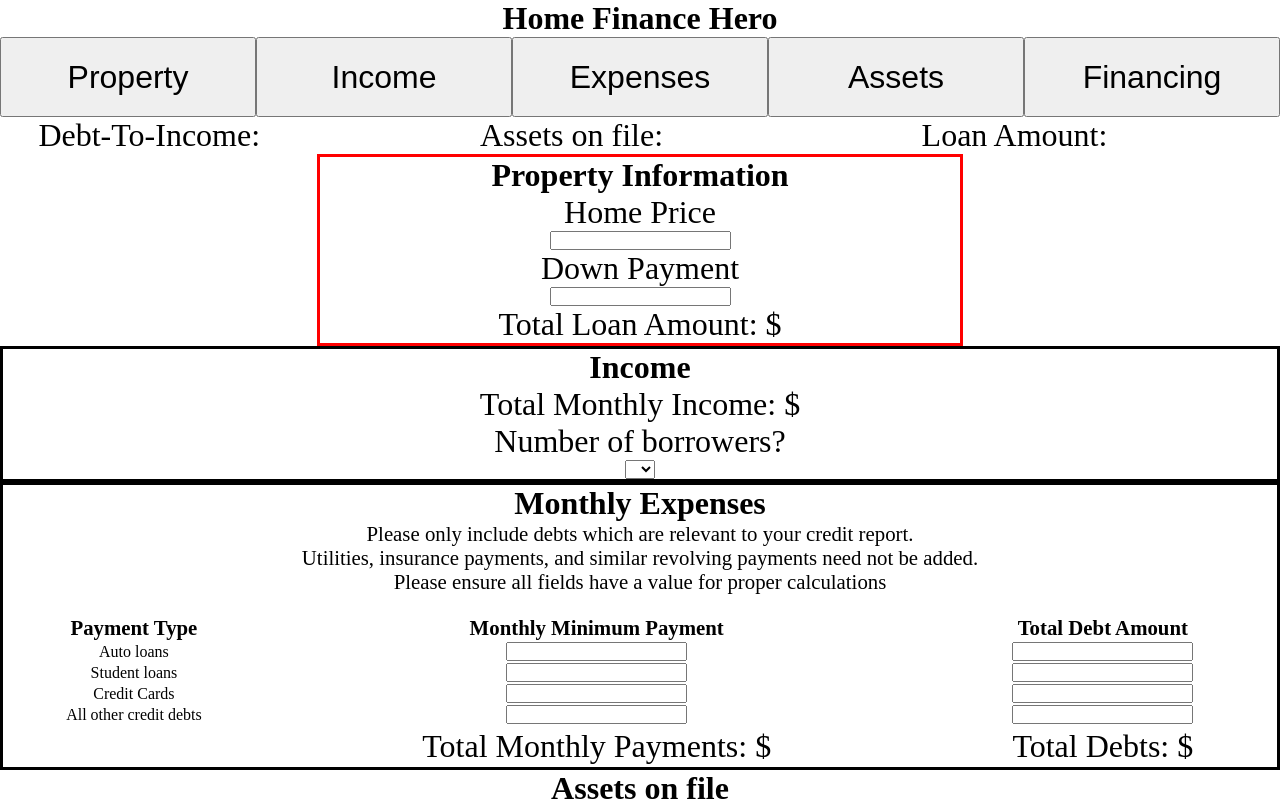
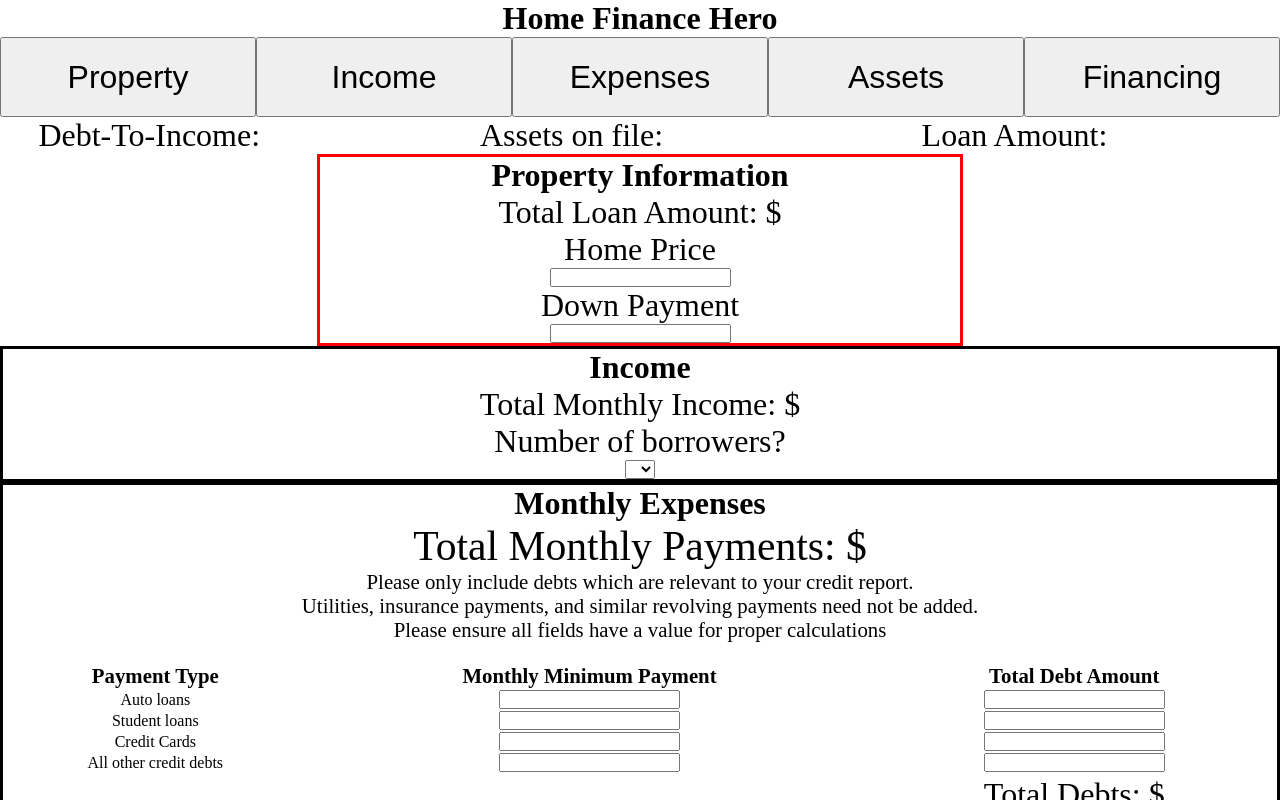
Before and after one commit to jschoff155/homefinancehero, a React (Create React App) app: page / in a window 1280 px wide. Shown: the top 800 px of the page. Built offline with nearby package versions, Linux system fonts and the light colour scheme.

Commit message:
reset use states as "" vs 0 to negate zeros on load

```diff
--- a/src/App.js
+++ b/src/App.js
@@ -14,10 +14,10 @@ export default function App() { //Defining states for the variables
   const [apptotalMonthlyExpenses, setapptotalMonthlyExpenses] = useState("");
 
   //Defining functions to be passed as props
-  const onChangeAssetTotal = event =>setapptotalAssets(event.target.value);
-  const onChangeLoanTotal = event =>setapptotalLoanAmount(event.target.value);
-  const onChangeMonthlyIncomeTotal = event =>setapptotalMonthlyIncome(event.target.value);
-  const onChangeMonthlyExpensesTotal = event =>setapptotalMonthlyExpenses(event.target.value);
+  const onChangeAssetTotal = num =>{setapptotalAssets(num)};
+  const onChangeLoanTotal = num =>{setapptotalLoanAmount(num)};
+  const onChangeMonthlyIncomeTotal = num =>{setapptotalMonthlyIncome(num)};
+  const onChangeMonthlyExpensesTotal = num =>{setapptotalMonthlyExpenses(num)};
 
   const appdebtToIncome = (apptotalMonthlyExpenses && apptotalMonthlyIncome && (parseInt(apptotalMonthlyExpenses)/parseInt(apptotalMonthlyIncome)));
 
@@ -28,10 +28,10 @@ export default function App() { //Defining states for the variables
         <h1>Home Finance Hero </h1>
         <Navigation/>
         <Statusbar totalAssets={apptotalAssets} totalLoanAmount={apptotalLoanAmount} debtToIncome={appdebtToIncome}/>
-        <Propertyinfo totalLoanupdater={onChangeLoanTotal}/>
-        <Income totalIncomeupdater={onChangeMonthlyIncomeTotal}/>
-        <MonthlyExpenses totalExpensesupdater={onChangeMonthlyExpensesTotal}/>
-        <Assets totalAssetupdater={onChangeAssetTotal}/>
+        <Propertyinfo onChangeLoanTotal={onChangeLoanTotal}/>
+        <Income onChangeMonthlyIncomeTotal={onChangeMonthlyIncomeTotal}/>
+        <MonthlyExpenses onChangeMonthlyExpensesTotal={onChangeMonthlyExpensesTotal}/>
+        <Assets onChangeAssetTotal={onChangeAssetTotal}/>
         <Financing/>
         </>
       </div>
--- a/src/ChildComponents/Assets.js
+++ b/src/ChildComponents/Assets.js
@@ -11,6 +11,7 @@ export default function Assets(props) {
     const onChangeSAV = event => setsAAmount(event.target.value);
     const onChangeRET = event => setrEAmount(event.target.value);
     const onChangeGFT = event => setgAmount(event.target.value);
+
     const totalAssets = (cAAmount && sAAmount && rEAmount && gAmount && (parseInt(cAAmount)+parseInt(sAAmount)+parseInt(rEAmount)+parseInt(gAmount)));
 
     return (
--- a/src/ChildComponents/Income.js
+++ b/src/ChildComponents/Income.js
@@ -9,7 +9,7 @@ export default function Income() {
     const [monthlyPayBT, setMonthlyPayBT] = useState("");
     const [salaryPayBT, setSalaryPayBT] = useState("");
 
-    const totalMonthlyIncome = (hourlyPayBO && monthlyPayBO && salaryPayBO && hourlyPayBT && monthlyPayBT && salaryPayBT && ((parseInt(hourlyPayBO) * 2080)/12)+parseInt(monthlyPayBO)+((parseInt(salaryPayBO))/12)+((parseInt(hourlyPayBT) * 2080)/12)+parseInt(monthlyPayBT)+((parseInt(salaryPayBT))/12));
+    let totalMonthlyIncome = (hourlyPayBO && monthlyPayBO && salaryPayBO && hourlyPayBT && monthlyPayBT && salaryPayBT && ((parseInt(hourlyPayBO) * 2080)/12)+parseInt(monthlyPayBO)+((parseInt(salaryPayBO))/12)+((parseInt(hourlyPayBT) * 2080)/12)+parseInt(monthlyPayBT)+((parseInt(salaryPayBT))/12));
 
     const onChangeHBO = event => setHourlyPayBO(event.target.value);
     const onChangeMBO = event => setMonthlyPayBO(event.target.value);
--- a/src/ChildComponents/MonthlyExpenses.js
+++ b/src/ChildComponents/MonthlyExpenses.js
@@ -21,14 +21,15 @@ export default function MonthlyExpenses() {
   const onChangetC = event => settCredit(event.target.value);
   const onChangetMD = event => settMiscDebts(event.target.value);
 
-  const totalMonthlyExpenses = (mAutoLoans && mStdLoans && mCredit && mMiscDebts && parseInt(mAutoLoans)+parseInt(mStdLoans)+parseInt(mCredit)+parseInt(mMiscDebts));
-  const totalDebtAmount = (tAutoLoans && tStdLoans && tCredit && tMiscDebts && parseInt(tAutoLoans)+parseInt(tStdLoans)+parseInt(tCredit)+parseInt(tMiscDebts));
+  let totalMonthlyExpenses = (mAutoLoans && mStdLoans && mCredit && mMiscDebts && parseInt(mAutoLoans)+parseInt(mStdLoans)+parseInt(mCredit)+parseInt(mMiscDebts));
+  let totalDebtAmount = (tAutoLoans && tStdLoans && tCredit && tMiscDebts && parseInt(tAutoLoans)+parseInt(tStdLoans)+parseInt(tCredit)+parseInt(tMiscDebts));
   <App totalMonthlyExpenses={totalMonthlyExpenses}/>
 
   return (
     <div id="monthlyExpenses">
     <h1>Monthly Expenses</h1>
       <div className="monthlyExpensesIntro">
+      <label>Total Monthly Payments: $</label><label>{totalMonthlyExpenses && ((parseInt(totalMonthlyExpenses))).toFixed(2)}</label>
         <p>Please only include debts which are relevant to your credit report.</p>
         <p>Utilities, insurance payments, and similar revolving payments need not be added.</p>
         <p>Please ensure all fields have a value for proper calculations</p>
@@ -65,7 +66,7 @@ export default function MonthlyExpenses() {
             </tr>
             <tr className="mEtr">
               <td></td>
-              <td class="mEInputField"><label>Total Monthly Payments: $</label><label>{totalMonthlyExpenses && ((parseInt(totalMonthlyExpenses))).toFixed(2)}</label></td>
+              <td class="mEInputField"></td>
               <td class="mEInputField"><label>Total Debts: $</label><label>{totalDebtAmount && ((parseInt(totalDebtAmount))).toFixed(2)}</label></td>
             </tr>
         </table>
--- a/src/ChildComponents/Propertyinfo.js
+++ b/src/ChildComponents/Propertyinfo.js
@@ -15,14 +15,15 @@ export default function Propertyinfo() {
     <div id="propertyInformation">
       <form id="pIform">
         <h1>Property Information</h1>
-
+        <label>Total Loan Amount: $</label>
+        <label id="loanAmount">{tLoanAmount && ((parseInt(tLoanAmount))).toFixed(2)}</label>
+        <br></br>
         <label>Home Price</label><br></br>
         <input type="text" value={homePrice} onChange={onChangeHP}></input><br></br>
         <label>Down Payment</label><br></br>
         <input type="text" value={downPayment} onChange={onChangeDP}></input><br></br>
 
-        <label>Total Loan Amount: $</label>
-        <label id="loanAmount">{tLoanAmount && ((parseInt(tLoanAmount))).toFixed(2)}</label>
+
       </form>
     </div>
   )
```
